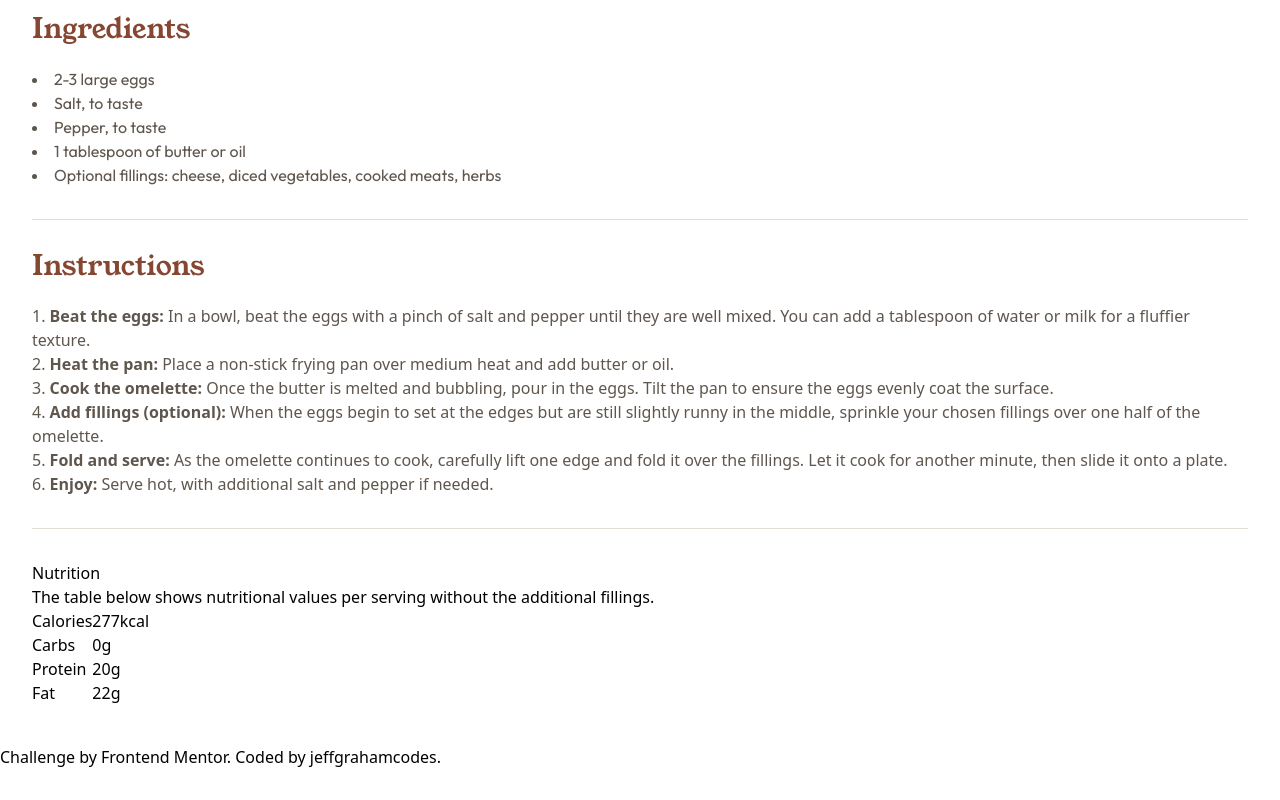
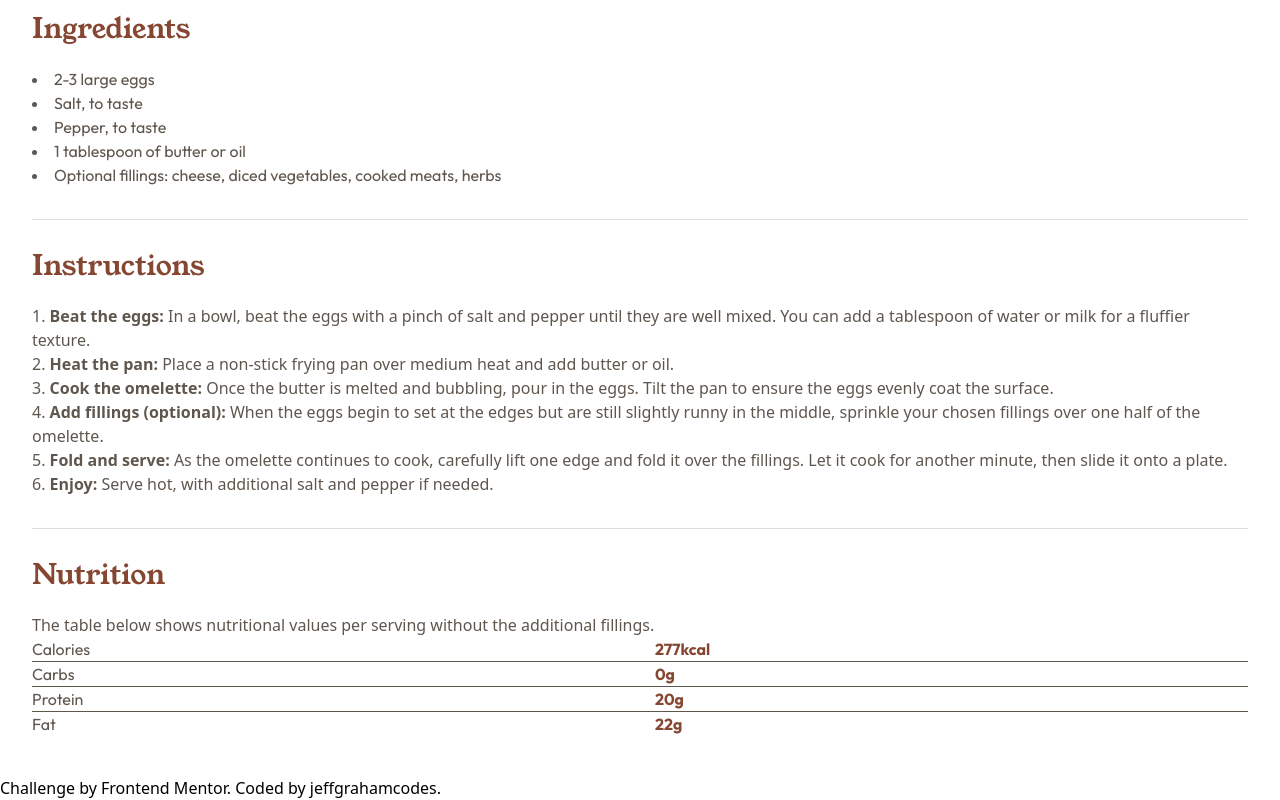
Before and after one commit to jeffgrahamcodes/recipe-page, a website: page src/index.html in a window 1280 px wide. Shown: the part 536-1336 px from the top of the page. Before the commit the page ends 1305 px from the top, so only its background shows below. Drawn offline with Linux system fonts and the light colour scheme.

Commit message:
style table

```diff
--- a/src/index.html
+++ b/src/index.html
@@ -116,27 +116,33 @@
           </section>
           <hr class="text-(--stone-150) my-4" />
           <section class="nutrition">
-            <h2>Nutrition</h2>
-            <p>
+            <h2
+              class="font-(family-name:--font-young-serif) text-[28px] text-(--brown-800) mb-3 leading-none"
+            >
+              Nutrition
+            </h2>
+            <p class="text-(--stone-600)">
               The table below shows nutritional values per serving
               without the additional fillings.
             </p>
-            <table>
-              <tr>
+            <table
+              class="min-w-full text-(--stone-600) font-(family-name:--font-outfit)"
+            >
+              <tr class="border-b">
                 <td>Calories</td>
-                <td>277kcal</td>
+                <td class="text-(--brown-800) font-bold">277kcal</td>
               </tr>
-              <tr>
+              <tr class="border-b">
                 <td>Carbs</td>
-                <td>0g</td>
+                <td class="text-(--brown-800) font-bold">0g</td>
               </tr>
-              <tr>
+              <tr class="border-b">
                 <td>Protein</td>
-                <td>20g</td>
+                <td class="text-(--brown-800) font-bold">20g</td>
               </tr>
               <tr>
                 <td>Fat</td>
-                <td>22g</td>
+                <td class="text-(--brown-800) font-bold">22g</td>
               </tr>
             </table>
           </section>
@@ -144,7 +150,7 @@
       </article>
     </main>
 
-    <footer>
+    <footer class="text-center`">
       Challenge by
       <a
         href="https://www.frontendmentor.io?ref=challenge"
```
Also changed, not shown: src/output.css.
